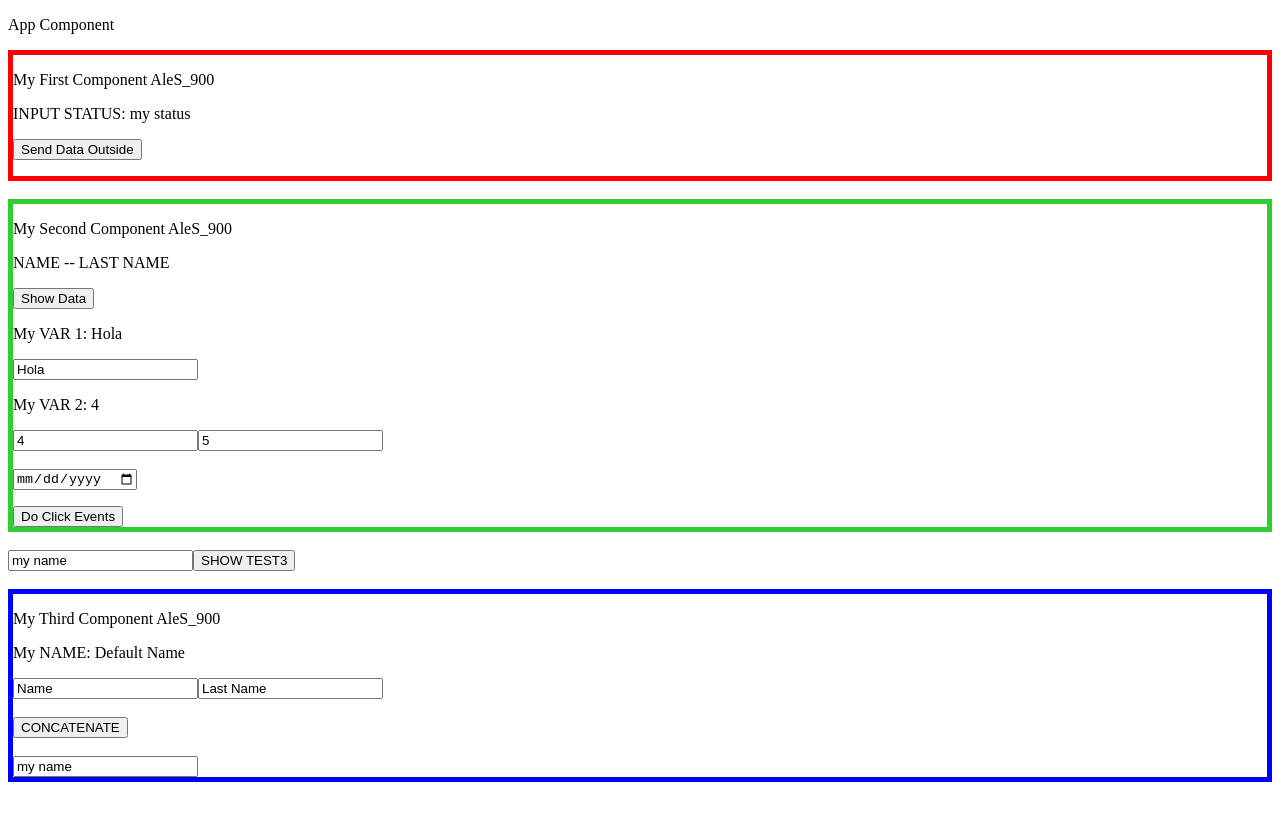
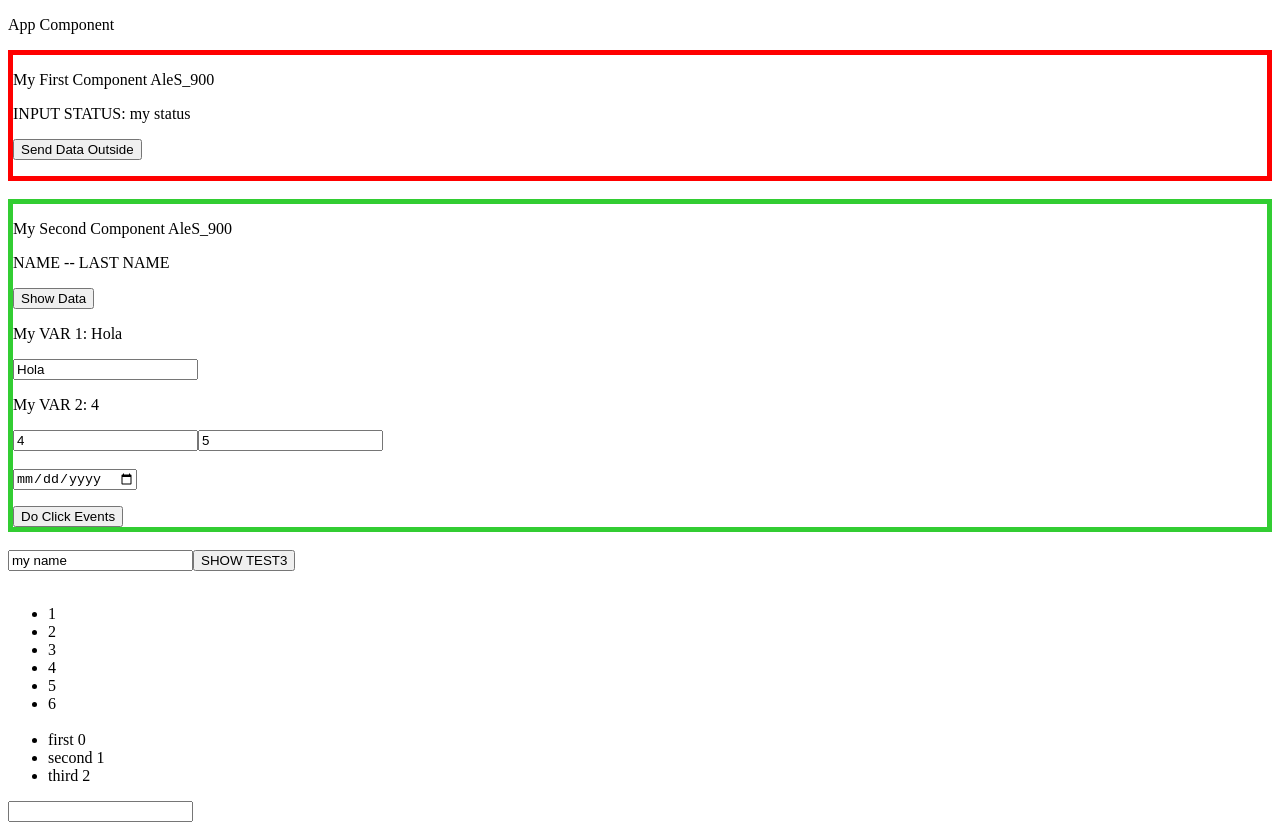
Before and after one commit to AleS900/angular-course-2021, an Angular app: page / in a window 1280 px wide. Before the commit the page ends 800 px from the top, so only its background shows below. Built offline with nearby package versions, Linux system fonts and the light colour scheme.

Commit message:
Temporay State

```diff
--- a/src/app/app.component.html
+++ b/src/app/app.component.html
@@ -13,11 +13,59 @@
 <button (click)="sw = !sw"> SHOW TEST3</button>
 <br><br>
 
-<div *ngIf="sw">
+<!--
+  // *************************************
+  // ***           DIRECTIVES          ***
+  // *************************************
+-->
+
+<!--
+    ngIf= Dada una condición se muestra o no el
+    componente:
+
+    *Diferencia ngIf vs hidden:
+    ngIf destruye por completo nuestro componenete
+    y hidden solo lo oculta
+-->
+<!--div *ngIf = "sw" -->
+<div [hidden]="sw">
     <savc-comp3
         [name]="myNameTest">
     </savc-comp3>
 </div>
 
+<!--
+    ngFor: genera una repiticíon de elementos/
+    coponentes dada ua condición
+-->
+<ul>
+    <li *ngFor="let item of [1,2,3,4,5,6]">{{item}}</li>
+    <!--
+        Donde item es una el nombre de nuestra
+        variable.
+    -->
+    <!--
+        LISTA MANUAL
+    <li>first</li>
+    <li>second</li>
+    <li>third</li>
+    -->
+    <br>
+    <li *ngFor="let item of ['first','second','third']; let i = index">
+        {{item}} {{i}}
+    </li>
+</ul>
+
+
+<input type="text" [(ngModel)]="color">
+<ul [ngSwitch]="color">
+    <li *ngSwitchCase="'red'">RED</li>
+    <li *ngSwitchCase="'yellow'">YELLOW</li>
+    <li *ngSwitchCase="'blue'">BLUE</li>
+    <li *ngSwitchCaseDefault>NO COLOR SELECTED</li>
+</ul>
+
+
+
 
 <!-- button onclick="">do click </button -->
```
